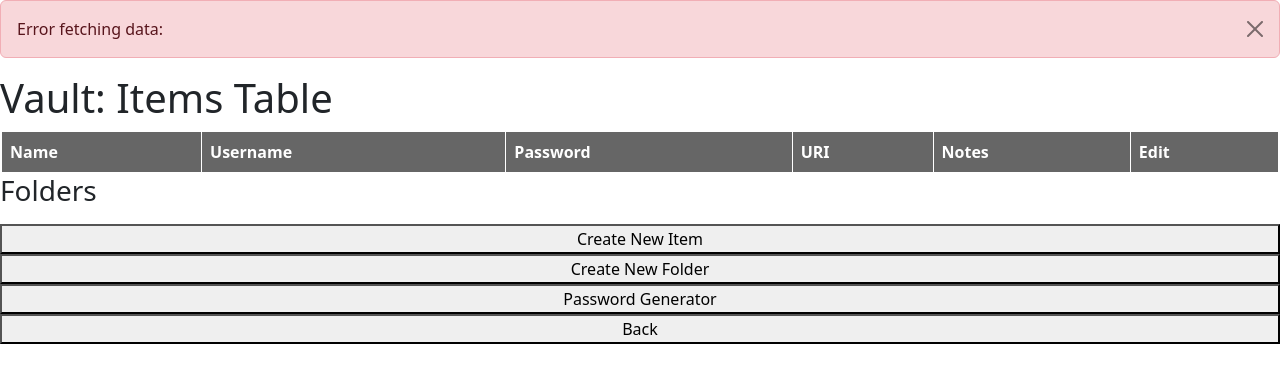
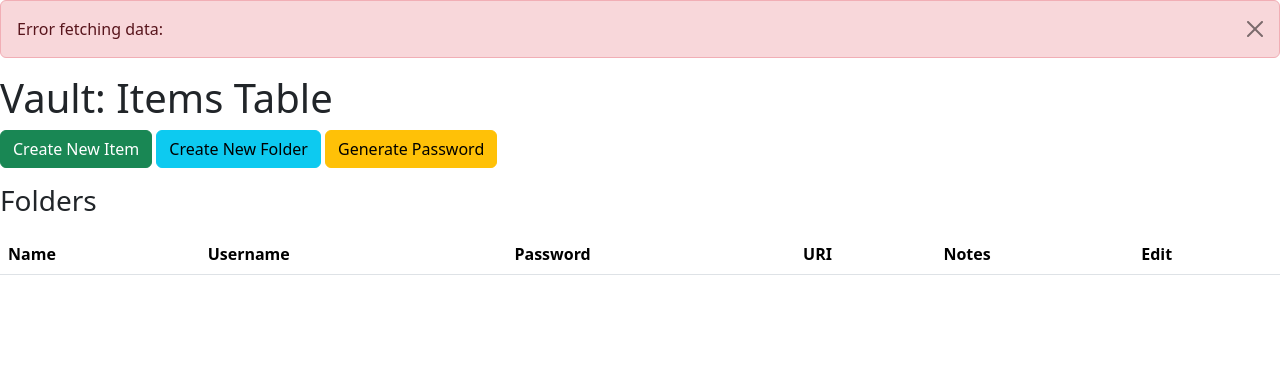
Before and after one commit to quinone/password-manager, a Flask app: page /vault/ in a window 1280 px wide. Shown: the part 56-439 px from the top of the page. Run offline with Flask 3, Linux system fonts and the light colour scheme; the visitor is signed in with stand-in values (Sample User, id 1); data comes from the database, SQL or seed files in the repository; lists and menus that the app fills with data are empty; some libraries are stand-ins or nearby versions.

Commit message:
Updated layout

```diff
--- a/app/templates/item-table.html
+++ b/app/templates/item-table.html
@@ -1,25 +1,6 @@
-<style>
-    table {
-        border-collapse: collapse;
-        width: 100%;
-        border: 2px solid white; /* Set the table border color */
-    }
-    th, td {
-        border: 1px solid white; /* Set the cell border color */
-        padding: 8px;
-        text-align: left;
-    }
-    th {
-        background-color: #666; /* Set a background color for the header row */
-        color: white; /* Set text color for the header row */
-    }
-    .reveal-password, .copy-password {
-        cursor: pointer;
-        margin-left: 10px; /* Add some space between icons */
-    }
-</style>
 
-<table>
+
+<table class="table">
     <thead>
         <tr>
             <th>Name</th>
@@ -47,7 +28,15 @@
             </td>
             <td>{{ item.URI }}</td>
             <td>{{ item.NOTES }}</td>
-            <td><a href="{{ url_for('vault.edit_item', item_ID=item.ITEM_ID)}}">Edit</a></td>
+            <td>
+                <a class="btn btn-primary edit-btn" href="{{ url_for('vault.edit_item', item_ID=item.ITEM_ID)}}">Edit</a>
+                <form action="{{url_for('vault.delete_item')}}" method="post" style="display: inline;" onsubmit="return confirm('Are you sure you want to delete this item?')">
+                    <input type="hidden" name="item_ID" value="{{ item['ID'] }}">
+                    {{ form.hidden_tag() }}
+                    <button type="submit" class="btn btn-danger delete-btn">Delete</button>
+                </form>
+            </td>
+
         </tr>
         {% endfor %}
     </tbody>
--- a/app/templates/vault.html
+++ b/app/templates/vault.html
@@ -5,12 +5,17 @@
 {% block content %}
 <h1>Vault: Items Table</h1>
 
+<div class="mb-3">
+    <a href="{{ url_for('vault.new_item') }}" class="btn btn-success">Create New Item</a>
+    <a href="{{ url_for('vault.new_folder') }}" class="btn btn-info">Create New Folder</a>
+    <a href="{{ url_for('vault.password_generator') }}" class="btn btn-warning">Generate Password</a>
+</div>
+
 <style>
     .button-container button {
         width: 100%; /* Set equal width for all buttons */
     }
 </style>
-{% include 'item-table.html' %}
 
 <div class="left-pane">
     <h3>Folders</h3>
@@ -20,19 +25,6 @@
         {% endfor %}
     </ul>
 </div>
+{% include 'item-table.html' %}
 
-<div class="button-container">
-    <form action="{{ url_for('vault.new_item') }}" method="get">
-        <button type="submit">Create New Item</button>
-    </form>
-    <form action="{{ url_for('vault.new_folder') }}" method="get">
-        <button type="submit">Create New Folder</button>
-    </form>
-        <form action="{{ url_for('vault.password_generator') }}" method="get">
-        <button type="submit"> Password Generator </button>
-    </form>
-    <form action="{{ url_for('vault.profile') }}" method="get">
-        <button type="submit">Back</button>
-    </form>
-</div>
 {% endblock %}
```
